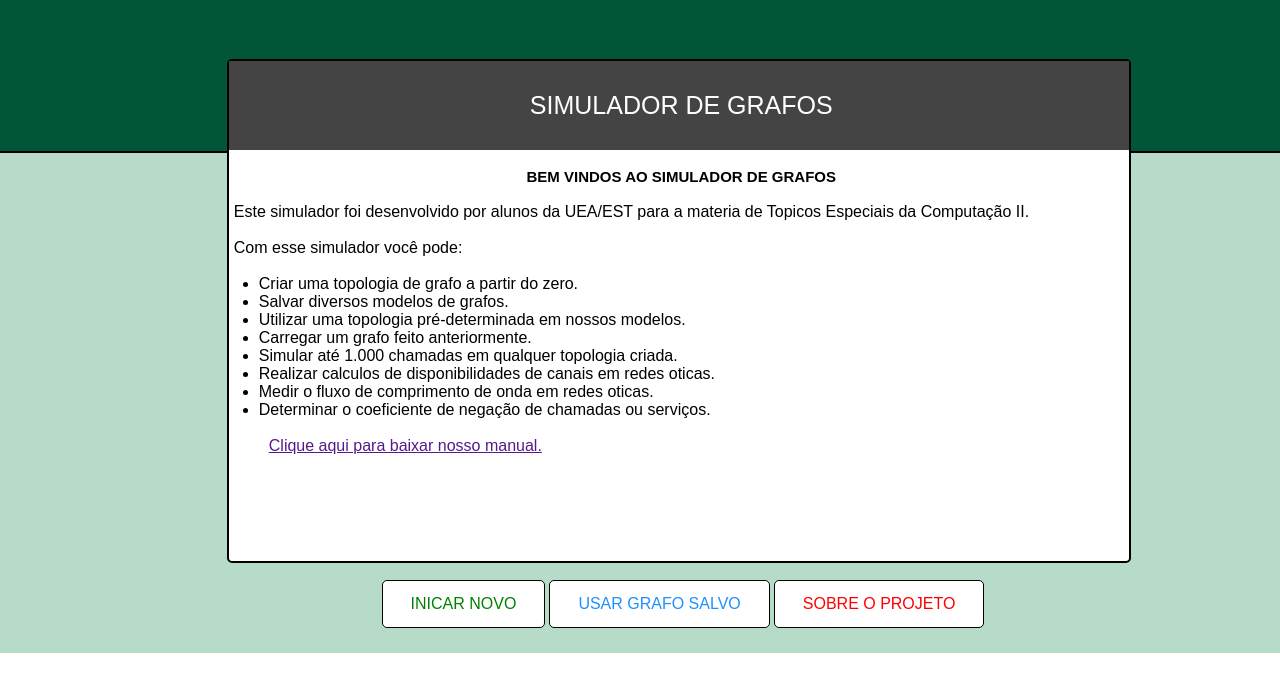
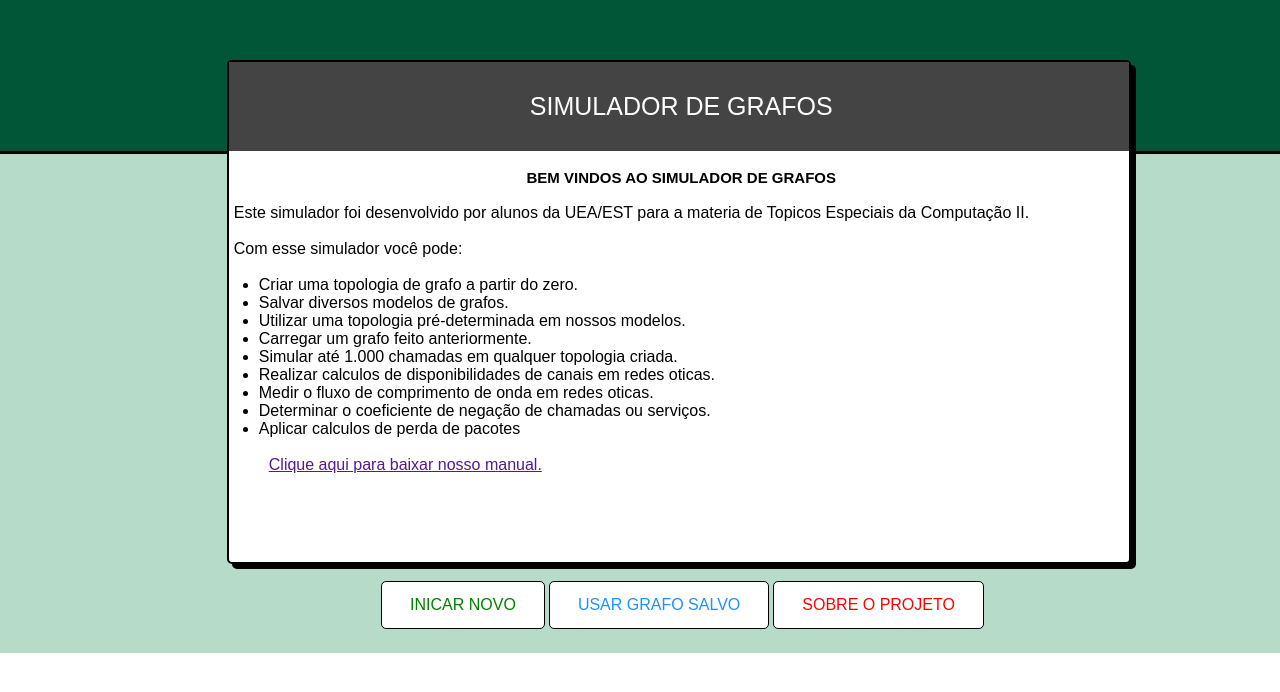
Before and after one commit to jonmferreira/Graph-Simulator, a plain HTML site: page RO/index.html in a window 1280 px wide. Shown: the top 692 px of the page. Drawn offline with nearby package versions, Linux system fonts and the light colour scheme.

Commit message:
alterações no css, sombra na caixa principal e ajustes nas divs

```diff
--- a/RO/index.html
+++ b/RO/index.html
@@ -35,6 +35,7 @@
 			<li>Realizar calculos de disponibilidades de canais em redes oticas.</li>
 			<li>Medir o fluxo de comprimento de onda em redes oticas.</li>
 			<li>Determinar o coeficiente de negação de chamadas ou serviços.</li>
+			<li>Aplicar calculos de perda de pacotes</li>
 		</ul>
 		&nbsp;
 		<br>
--- a/RO/style3.css
+++ b/RO/style3.css
@@ -68,7 +68,7 @@
 	padding: 2cm;
 	border-radius: 0px;
 	background-size: cover;
-	border-bottom: 2px solid black;
+	border-bottom: 3px solid black;
 	z-index: 1;
 }
 
@@ -80,6 +80,7 @@
 	background-color: white;
 	border-radius: 5px;
 	z-index: 2;
+	box-shadow: 5px 5px black;
 	margin-top: -2.5cm;
 	margin-left: 6cm;
 	background-size: cover;
@@ -129,8 +130,8 @@
 	z-index: 1;
 	background-size: cover;
 	padding: 10px;
-	width: 1346px;
-	height: 480px
+	width: 1345px;
+	height: 479px;
 }
 
 .botoes {
```
Also changed, not shown: RO/simulador.html (+5 -1 lines).
